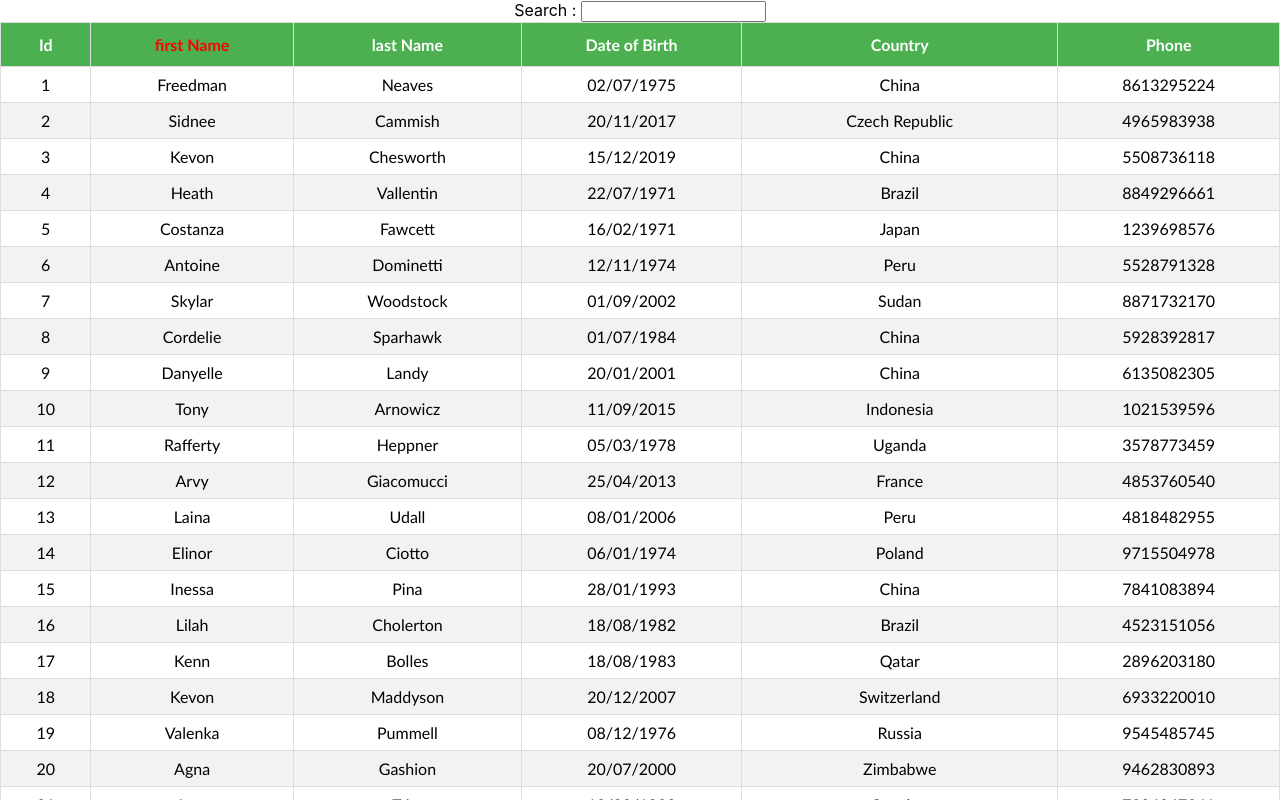
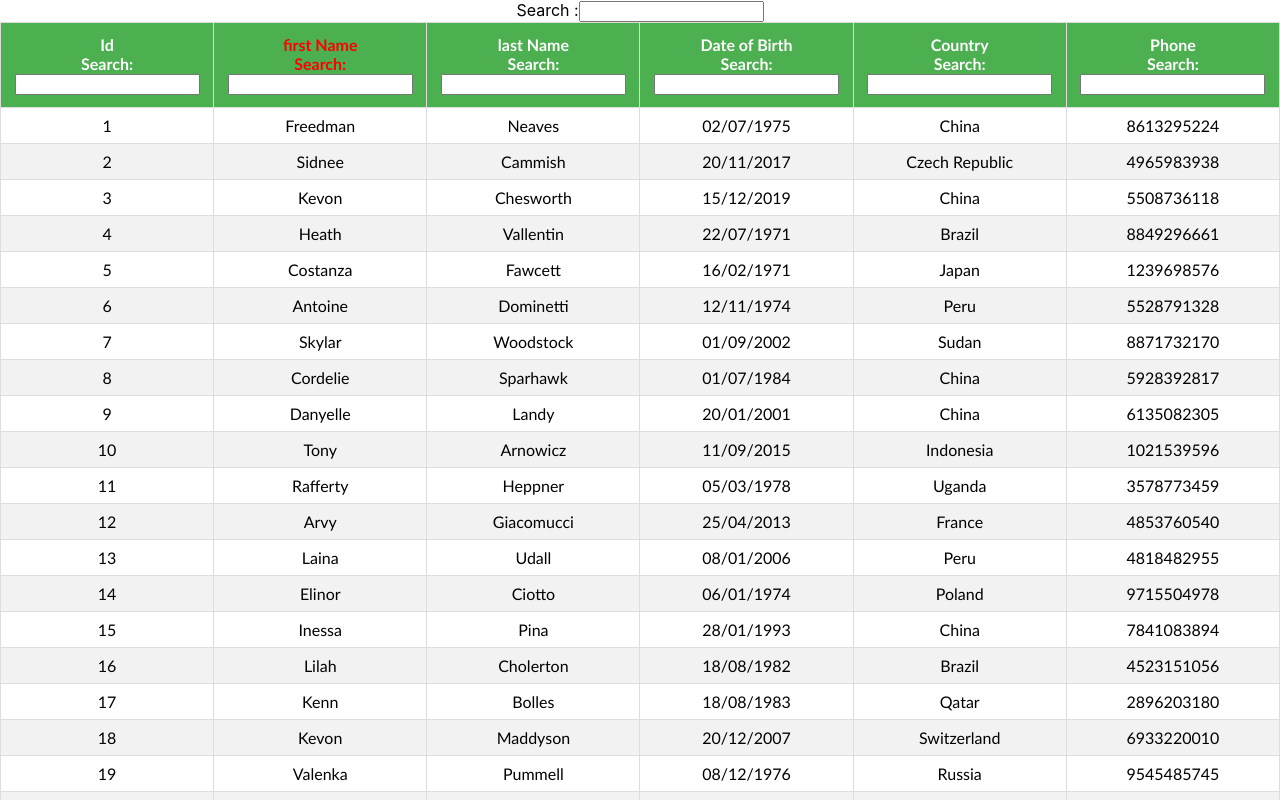
Before and after one commit to gyanchandra123/React-table-library, a React (Create React App) app: page / in a window 1280 px wide. Shown: the top 800 px of the page. Built offline with nearby package versions, Linux system fonts and the light colour scheme.

Commit message:
React Table Tutorial - 9 - Column Filtering

```diff
--- /dev/null
+++ b/src/components/ColumnFilter.js
@@ -0,0 +1,14 @@
+import React from 'react'
+
+export const ColumnFilter = ({ column }) => { // by default this will recieve the column as props.
+  const { filterValue, setFilter } = column;
+  return (
+    <span>
+      Search:
+      <input
+        value={filterValue || ''}
+        onChange={e => setFilter(e.target.value)}
+      />
+    </span>
+  )
+}
--- a/src/components/FilteringTable.js
+++ b/src/components/FilteringTable.js
@@ -1,5 +1,5 @@
 import React,{useMemo,useEffect} from "react";
-import { useTable,useGlobalFilter } from "react-table";
+import { useTable,useGlobalFilter,useFilters  } from "react-table";
 import { COLUMNS, } from "./column";
 import GlobalFilter from "./GlobalFilter";
 import MOCK_DATA from "./MOCK_DATA.json";
@@ -10,7 +10,7 @@ const FilteringTable = () => {
   const columns = useMemo(() => COLUMNS, []) ;
   const data    = useMemo(()=> MOCK_DATA,[]) ;
 
-  const tableInstance = useTable({columns,data},useGlobalFilter);
+  const tableInstance = useTable({columns,data},useFilters,useGlobalFilter);
 
   const {  // below are prorerties && functions required from react-table instance.
       getTableProps, // function
@@ -40,7 +40,11 @@ const FilteringTable = () => {
               {headerGroups.map(headerGroup => (
                 <tr {...headerGroup.getHeaderGroupProps()}>
                   {headerGroup.headers.map(column => (
-                    <th {...column.getHeaderProps()} id={column.id}>{column.render('Header')}</th>
+                    <th {...column.getHeaderProps()} id={column.id}>{column.render('Header')}
+                    <div>{column.canFilter ? column.render('Filter') : null}</div>
+                    {/* this filter is the filter property that is present in each of the column */}
+                    </th>
+
                   ))}
                 </tr>
               ))}
--- a/src/components/GlobalFilter.js
+++ b/src/components/GlobalFilter.js
@@ -3,7 +3,7 @@ import React from 'react'
 const GlobalFilter = ({filter,setFilter}) => {
     return (
         <span>
-            Search :{' '}
+            Search :
             <input type="text" value= {filter|| ''} onChange={e=>setFilter(e.target.value)} />
         </span>
     )
--- a/src/components/column.js
+++ b/src/components/column.js
@@ -1,19 +1,20 @@
-import {format} from 'date-fns'
+import {format} from 'date-fns';
+import  {ColumnFilter} from './ColumnFilter'
 export const COLUMNS = [
-  { Header: "Id", accessor: "id", Footer: "Id" },
-  { Header: "first Name", accessor: "first_name", Footer: "first Name" },
-  { Header: "last  Name", accessor: "last_name", Footer: "last  Name" },
+  { Header: "Id", accessor: "id", Footer: "Id",Filter:ColumnFilter },
+  { Header: "first Name", accessor: "first_name", Footer: "first Name",Filter:ColumnFilter },
+  { Header: "last  Name", accessor: "last_name", Footer: "last  Name",Filter:ColumnFilter },
   {
     Header: "Date of Birth",
     accessor: "date_of_birth",
     Footer: "Date of Birth",
     Cell: ({ value }) => {  // it transform the raw values of column
       return format(new Date(value), 'dd/MM/yyyy') // here new date() is used to convert the string date format to date object
-    }
-
+    },
+    Filter:ColumnFilter
   },
-  { Header: "Country", accessor: "country", Footer: "Country" },
-  { Header: "Phone", accessor: "phone", Footer: "Phone" },
+  { Header: "Country", accessor: "country", Footer: "Country",Filter:ColumnFilter },
+  { Header: "Phone", accessor: "phone", Footer: "Phone",Filter:ColumnFilter },
 ];
 
 /* export const GROUPED_COLUMNS = [
```
